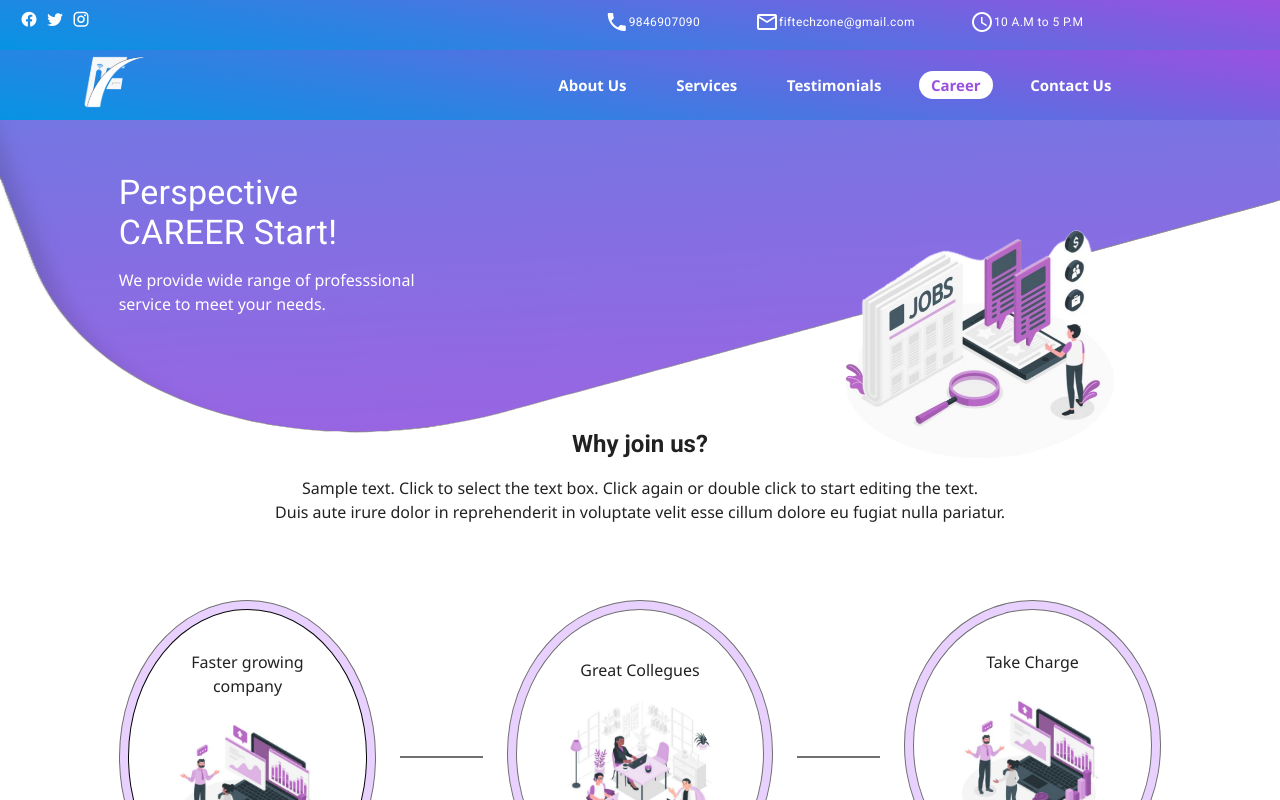
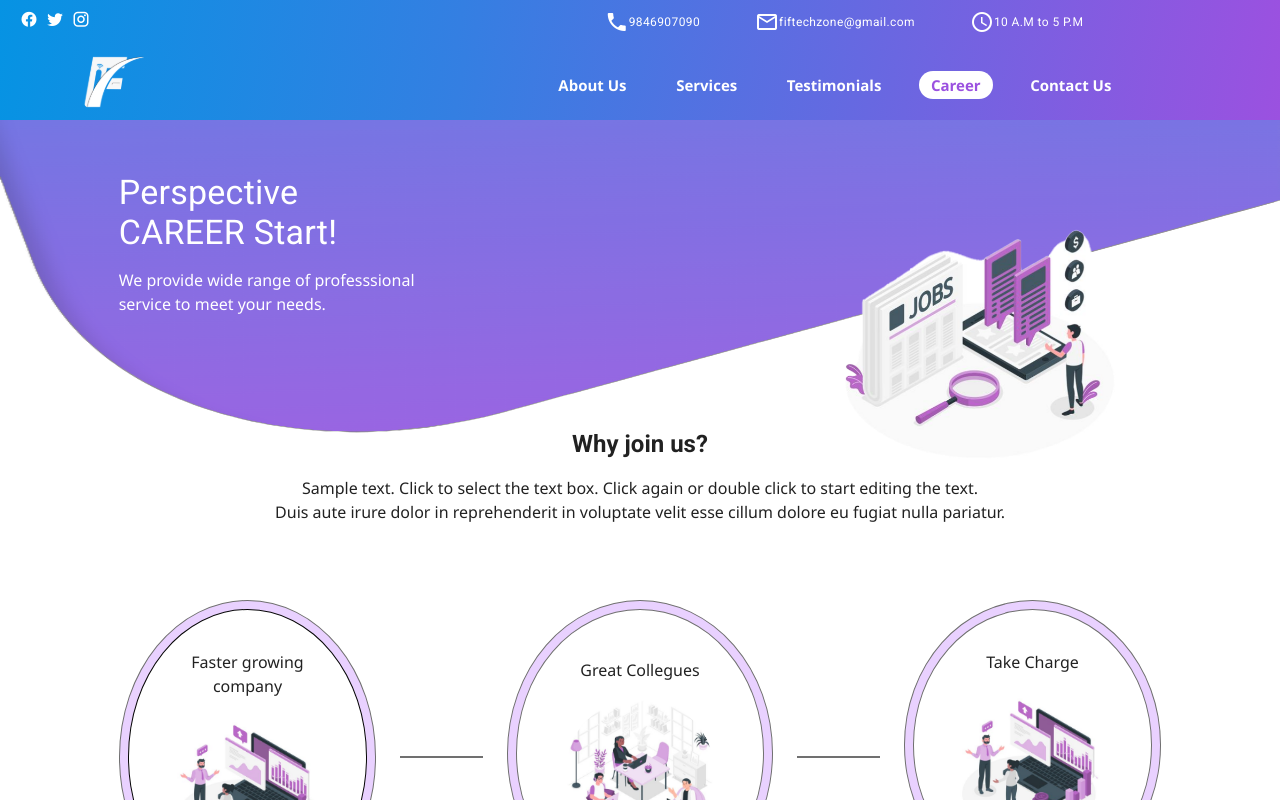
Before and after one commit to sachinbro/fiftech_zone, a Nuxt app: page /career in a window 1280 px wide. Shown: the top 800 px of the page. Built offline with nearby package versions, Linux system fonts and the light colour scheme.

Commit message:
minor fixes
navbar background fixed and workexpericence section

```diff
--- a/components/Header.vue
+++ b/components/Header.vue
@@ -12,6 +12,7 @@ export default{
         return {
             scroll: 0,
             target: "#testimonials",
+            background: "navBackground",
             drawer: false,
             socialIcons: [
                 "facebook", "twitter", "instagram",
@@ -42,6 +43,7 @@ export default{
         }
 
     },
+
     methods: {
         onScroll(e){
             this.scroll = e.target.documentElement.scrollTop
@@ -55,13 +57,23 @@ export default{
         },
 
     },
+        watch:{
+            '$route'(to,from){
+                console.log(to.path)
+                if(to.path == "/"){
+                    this.background = "navBackground"
+                    return
+                }
+                this.background = "otherNvaBackground"
+            }
+        }
 
 
 }
 </script>
 <template>
 <div >
-    <v-app-bar flat elevation="0"  height="50"   class="navBackground" >
+    <v-app-bar flat elevation="0"  height="50"   :class="background" >
         <div class="d-flex align-start mb-3 ">
             <v-icon v-for="icon in socialIcons" :key="icon" class="mx-1" size="large" dark>mdi-{{icon}}</v-icon>
 
@@ -86,7 +98,8 @@ export default{
         <v-spacer class="d-none d-sm-flex"></v-spacer>
     </v-app-bar>
     <v-app-bar
-    class="sticky navBackground "
+    class="stick "
+    :class="background"
     :app="makeSticky"
     elevation="0"
     height="70"
@@ -142,8 +155,10 @@ export default{
 </template>
 <style scoped>
     .navBackground {
-       background: transparent linear-gradient(10deg,  #0693E3 0%, #347FE2 36%, #9B51E0 100%) 0% 0% no-repeat padding-box;
+       background: transparent linear-gradient(100deg,  #0693E3 0%, #347FE2 36%, #9B51E0 100%) 0% 0% no-repeat padding-box;
     }
+    .otherNvaBackground{
+        background: transparent linear-gradient(100deg, #9B51E0 100%, #347FE2 76%, #0693E3 30%) 0% 0% no-repeat padding-box;    }
     .link{
        font: normal normal bold 15px Segoe UI;
         text-decoration: none;
--- a/components/sections/home-page-sections/ProjectInfo.vue
+++ b/components/sections/home-page-sections/ProjectInfo.vue
@@ -55,7 +55,7 @@ export default {
                                  stopColor="white"
                                  :completed-steps="completedSteps"
                                  :total-steps="totalSteps"
-                                 animateSpeed="2000"
+                                 animateSpeed="3000"
                                  class="progress-bar"
             >
 
@@ -72,7 +72,7 @@ export default {
                                  stopColor="white"
                                  :completed-steps="customerSatisfaction"
                                  :total-steps="100"
-                                 animateSpeed="2000"
+                                 animateSpeed="3000"
                                  class="progress-bar"
             >
 
--- a/components/sections/home-page-sections/WorkExperience.vue
+++ b/components/sections/home-page-sections/WorkExperience.vue
@@ -40,7 +40,7 @@
     background-repeat: no-repeat;
     height: 80vh;
 
-    background-size: 100% 30%;
+    background-size: 30% 100%;
     background-position: left;
 }
 </style>
```
